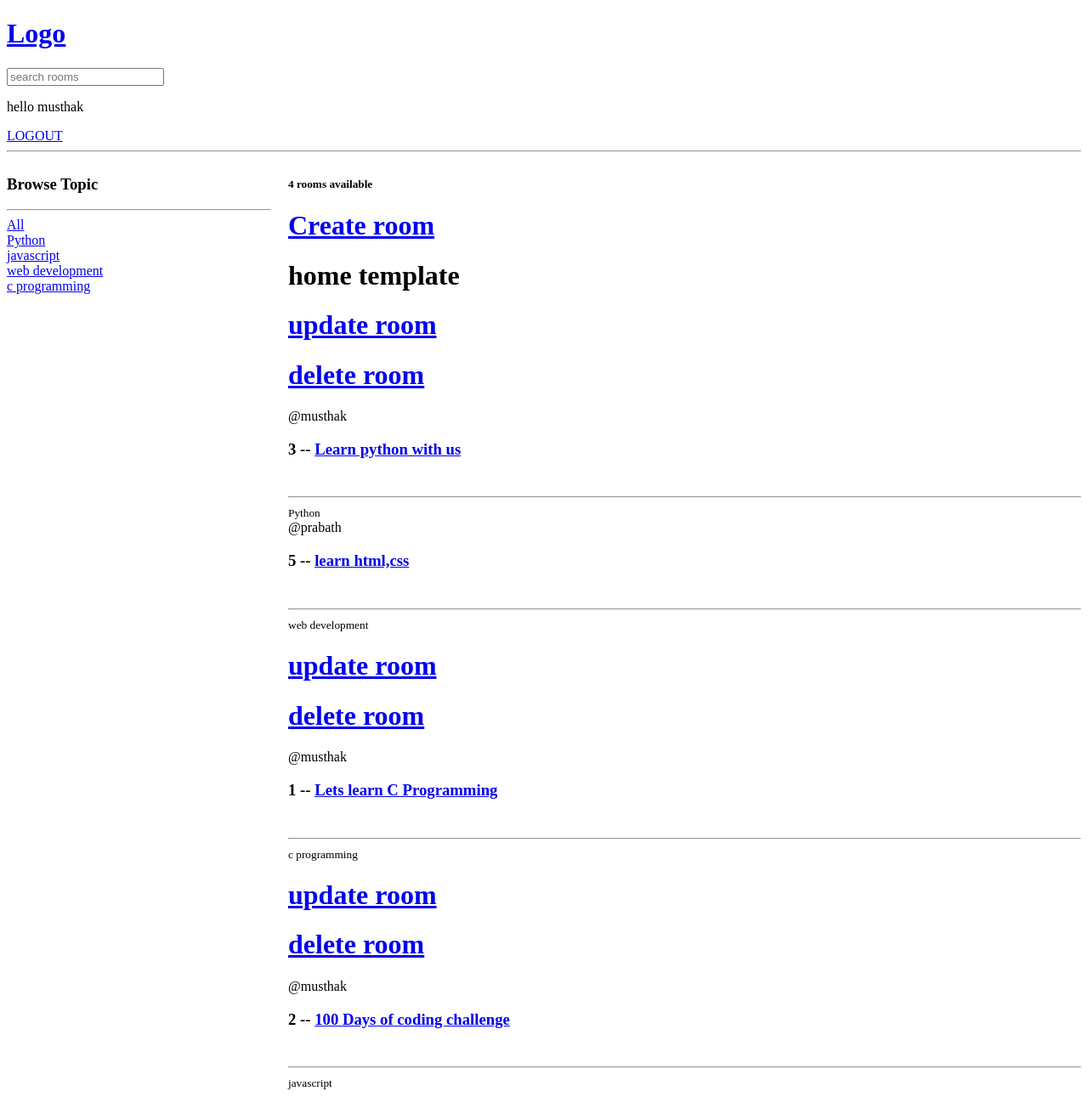
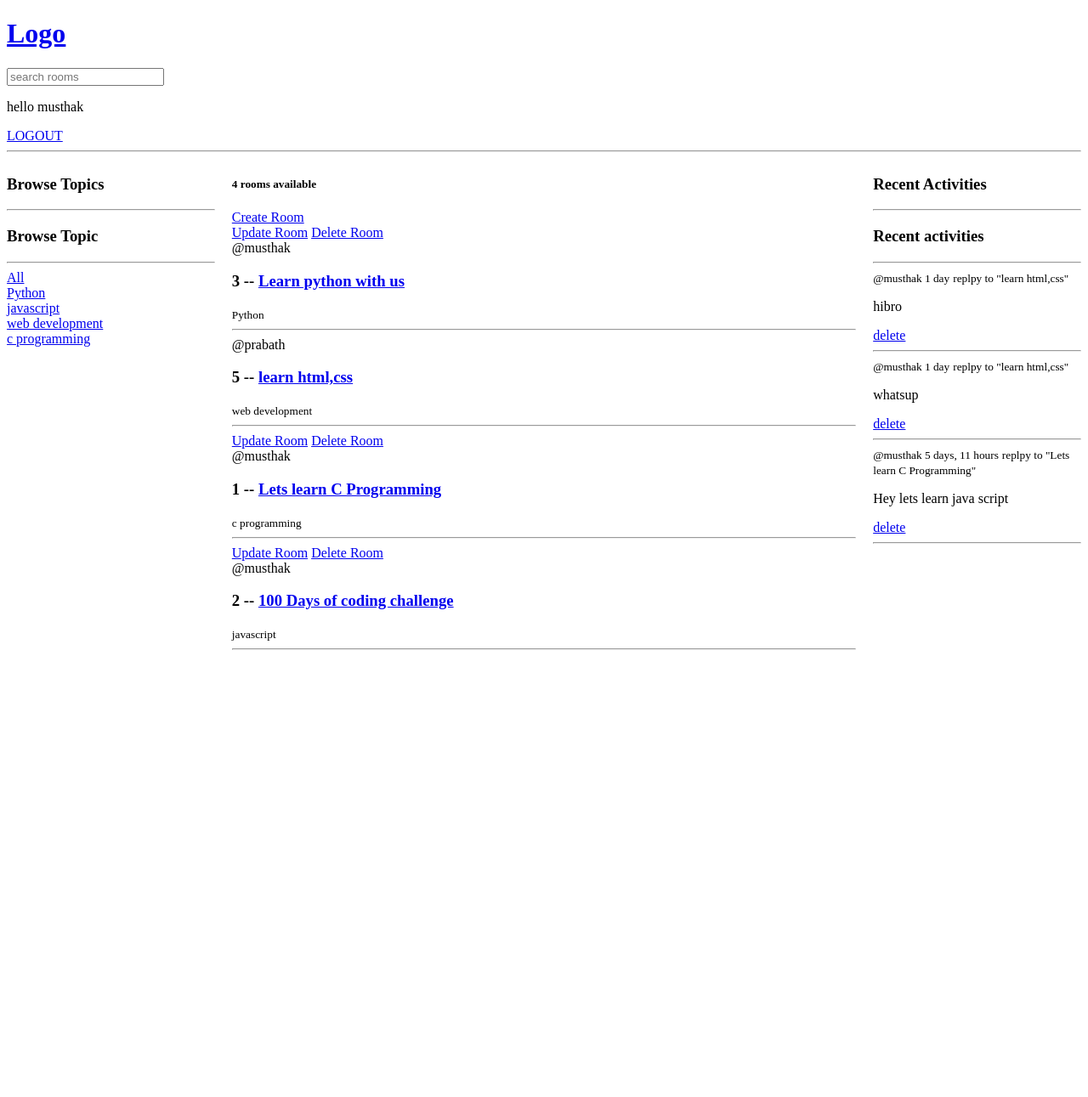
Before and after one commit to musthak2001/django_study_room, a Django app: page / in a window 1280 px wide. Shown: the whole page at 85% size. After the commit the page ends 765 px from the top, so only its background shows below. Run offline with Django 5.2, Linux system fonts and the light colour scheme; a user stored in the database is signed in; data comes from the database, SQL or seed files in the repository; both versions use the stored data as it was after the commit.

Commit message:
activity feed  complted

```diff
--- a/study_room/base/models.py
+++ b/study_room/base/models.py
@@ -34,5 +34,9 @@ class Message(models.Model):
     updated = models.DateTimeField(auto_now=True)
     created = models.DateTimeField(auto_now_add=True)
 
+    class Meta:
+        ordering = ['-updated','-created']
+
+
     def __str__(self):
         return self.body[0:50]
--- /dev/null
+++ b/study_room/base/templates/activity_component.html
@@ -0,0 +1,18 @@
+<div >
+    <h3>Recent activities</h3>
+    <hr>
+    {% for message in room_messages %}
+
+    <div>
+      <small>@{{message.user}} {{message.created|timesince}}</small>
+      <small>replpy to "{{ message.room }}"</small>
+
+      <p>{{message.body}}</p>
+      {% if request.user == message.user %}
+      <a href="{% url 'delete-message'  message.id %}">delete</a>
+      <hr>
+      {% endif %}
+    </div>
+
+    {% endfor %}
+  </div>
--- /dev/null
+++ b/study_room/base/templates/base/feed_component.html
@@ -0,0 +1,15 @@
+{% for room in rooms %}
+    <div class="room-item">
+      {% if request.user == room.host %}
+      <div class="room-actions">
+        <a href="{% url 'update-room' room.id %}">Update Room</a>
+        <a href="{% url 'delete-room' room.id %}">Delete Room</a>
+      </div>
+      {% endif %}
+
+      <span>@{{ room.host.username }}</span>
+      <h3>{{ room.id }} -- <a href="{% url 'room' room.id %}">{{ room.name }}</a></h3>
+      <small>{{ room.topic.name }}</small>
+      <hr>
+    </div>
+    {% endfor %}
--- /dev/null
+++ b/study_room/base/templates/base/topic_component.html
@@ -0,0 +1,15 @@
+<div>
+    <h3>Browse Topic</h3>
+    <hr>
+
+    <div>
+      <a href="{% url 'home' %}">All</a>
+    </div>
+
+    {% for topic in topics %}
+    <div>
+      <a href="{% url 'home' %}?q={{ topic.name }}">{{ topic.name }}</a>
+    </div>
+    {% endfor %}
+
+  </div>
--- a/study_room/base/views.py
+++ b/study_room/base/views.py
@@ -24,7 +24,8 @@ def home(request):
         rooms = Room.objects.all()
 
     room_count = rooms.count()
-    context = {'rooms': rooms, 'topics': topics, 'room_count': room_count}
+    room_messages=Message.objects.filter(Q(room__topic__name__icontains=q))
+    context = {'rooms': rooms, 'topics': topics, 'room_count': room_count,'room_messages' :room_messages}
     return render(request, "home.html", context)
 
 
@@ -150,19 +151,6 @@ def registerUser(request):
     return render(request, 'base/login_register.html',{'form':form})
 
 
-# @login_required(login_url='login')
-# def deleteMessage(request, pk):
-#     message = get_object_or_404(Room, id=pk)
-#     if request.user != message.user:
-#         return HttpResponse('You are not allowed here !!')
-
-#     if request.method == 'POST':
-#         message.delete()
-#         messages.success(request, 'Messages deleted successfully!')
-#         return redirect('room', pk=message.room.id)
-#     return render(request, 'base/delete.html', {'obj': message})
-
-
 @login_required(login_url='login')
 def deleteMessage(request, pk):
     message = get_object_or_404(Message, id=pk)  # Query Message model
--- a/study_room/templates/home.html
+++ b/study_room/templates/home.html
@@ -4,62 +4,37 @@
 <style>
   .home-container {
     display: grid;
-    grid-template-columns: 1fr 3fr;  /* Left = 1 part, Right = 3 parts */
+    grid-template-columns: 1fr 3fr 1fr; /* Left: 1 part, Middle: 3 parts, Right: 1 part */
     gap: 20px;
     align-items: start;
   }
+
 </style>
 
 <div class="home-container">
-
   <!-- Left side: Browse topics -->
   <div>
-    <h3>Browse Topic</h3>
+    <h3>Browse Topics</h3>
     <hr>
+    {% include 'base/topic_component.html' %}
+  </div>
+
+  <!-- Middle: Room list -->
+  <div>
+    <h5>{{ room_count }} rooms available</h5>
+    <a href="{% url 'create-room' %}" class="room-actions">Create Room</a>
 
     <div>
-      <a href="{% url 'home' %}">All</a>
+      {% include 'base/feed_component.html' %}
     </div>
-
-    {% for topic in topics %}
-    <div>
-      <a href="{% url 'home' %}?q={{ topic.name }}">{{ topic.name }}</a>
-    </div>
-    {% endfor %}
-
   </div>
 
-  <!-- Right side: Create room + room list -->
+  <!-- Right side: Recent activities -->
   <div>
-    <h5>{{ room_count }} rooms available</h5>
-    <a href="{% url 'create-room' %}"><h1>Create room</h1></a>
-    <h1>home template</h1>
-
-    {% for room in rooms %}
-    <div>
-
-      {% if request.user == room.host %}
-
-      <div>
-        <a href="{% url 'update-room' room.id %}"><h1>update room</h1></a>
-      </div>
-
-      <div>
-        <a href="{% url 'delete-room' room.id %}"><h1>delete room</h1></a>
-      </div>
-
-      {% endif %}
-
-      <span>@{{ room.host.username }}</span>
-      <h3>{{ room.id }} -- <a href="{% url 'room' room.id %}">{{ room.name}}</a></h3>
-
-      <br><hr>
-
-      <small>{{ room.topic.name }}</small>
-    </div>
-    {% endfor %}
+    <h3>Recent Activities</h3>
+    <hr>
+    {% include 'activity_component.html' %}
   </div>
-
 </div>
 
 {% endblock content %}
```
Also changed, not shown: study_room/db.sqlite3.
